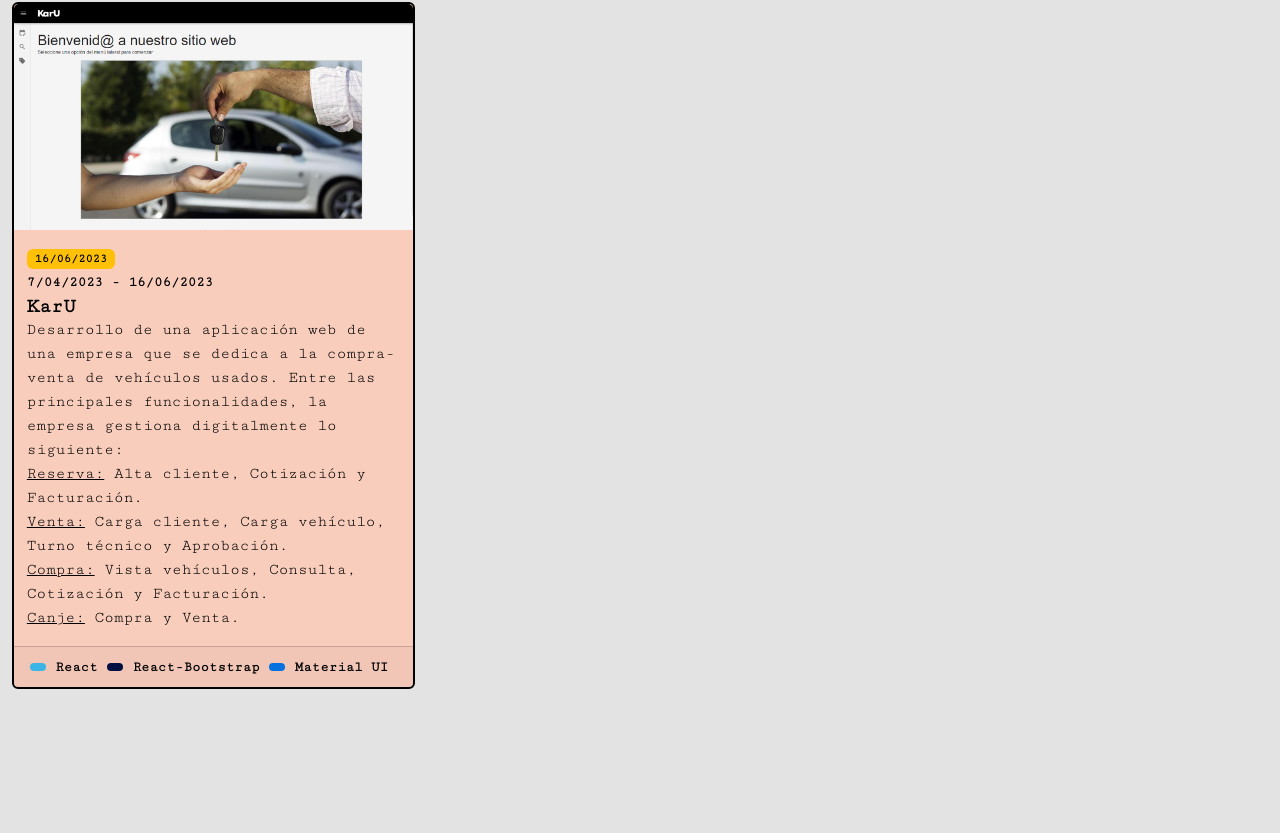
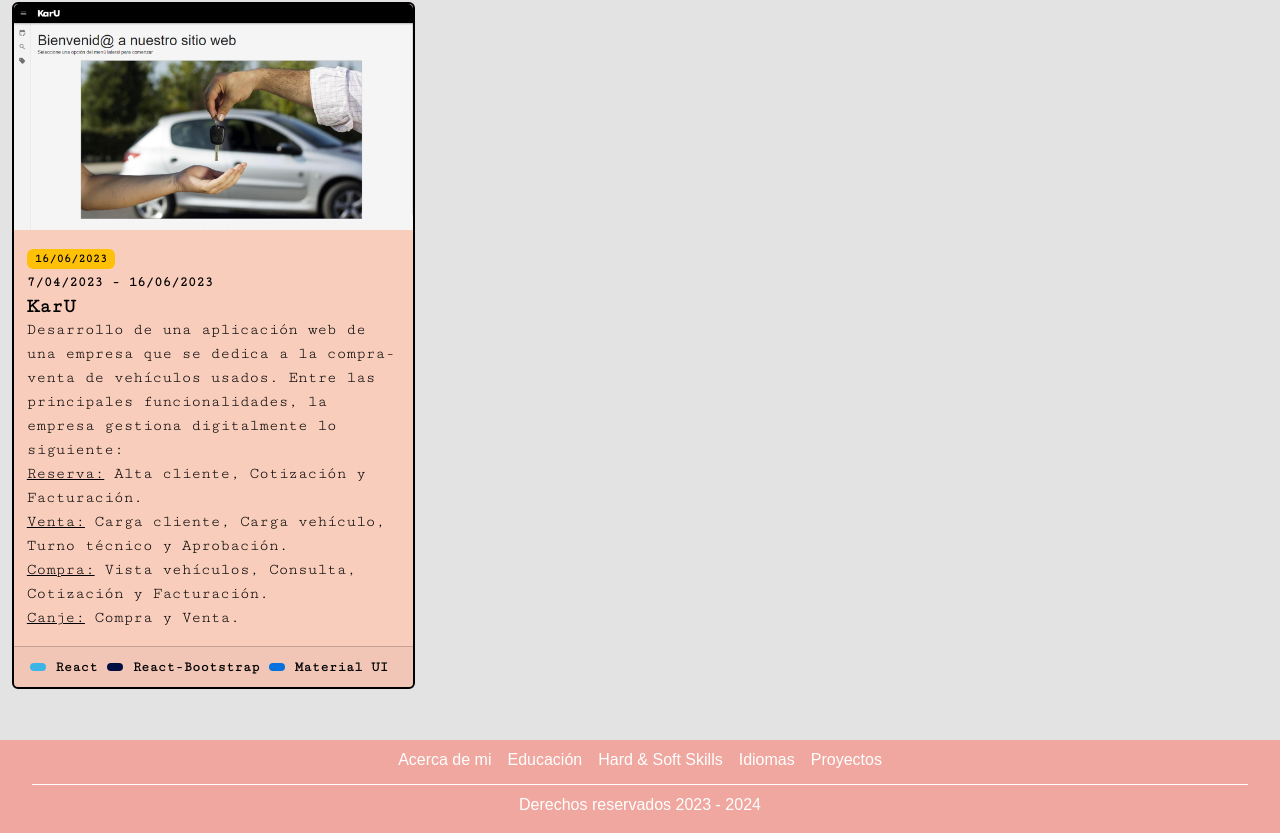
Before and after one commit to GabiiF/PortfolioFrontend, a plain HTML site: page index.html in a window 1280 px wide. Shown: the part 3632-4465 px from the top of the page. Before the commit the page ends 4321 px from the top, so only its background shows below. Drawn offline with nearby package versions, Linux system fonts and the light colour scheme; a web font is replaced by a local one.

Commit message:
creacion del footer

```diff
--- a/index.html
+++ b/index.html
@@ -151,7 +151,7 @@
     <!-- Termina Boostrap estudio-->
 
     <!-- Hard &Soft Skills-->
-    <div class="row justify-content-center">
+    <div id="soft-skills" class="row justify-content-center">
         <h2 class="seccion mb-0">Hard & Soft Skills</h2>
         <!-- 1er progress-->
         <div class="percent secciones col-sm-4 col-md-4 col-lg-4">
@@ -235,7 +235,7 @@
 
 
     <!-- Idiomas -->
-    <div>
+    <div id="idiomas" >
         <h2 class="seccion">Idiomas</h2>
     </div>
     <div class="container-fluid">
@@ -278,7 +278,7 @@
     <!-- Termina Idiomas-->
 
     <!-- Proyectos-->
-    <div>
+    <div id="proyectos">
         <h2 class="seccion">Proyectos</h2>
         <!-- PRUEBA-->
 
@@ -533,24 +533,37 @@
                                                 <source src="img/karU/karu-video.mp4" type="video/mp4">
                                                 Your browser does not support the video tag.
                                             </video>-->
-                                        </div>
                                     </div>
                                 </div>
+                            </div>
 
 
-                            </div>
                         </div>
                     </div>
                 </div>
             </div>
+        </div>
 
 
 
-        </div>
-        <!--termina modal-->
-        <!--termina 4to-->
+    </div>
+    <!--termina modal-->
+    <!--termina 4to-->
     </div>
     <!--Termino proyectos-->
+    <div id="pie">
+        <footer>
+            <ul class="nav justify-content-center border-bottom border-white pb-1 mb-2">
+                <li class="nav-item"><a href="#info-contact" class="nav-link px-2 text-white">Acerca de mi</a></li>
+                <li class="nav-item"><a href="#text-acercade" class="nav-link px-2 text-white">Educación</a></li>
+                <li class="nav-item"><a href="#soft-skills" class="nav-link px-2 text-white">Hard & Soft Skills</a></li>
+                <li class="nav-item"><a href="#idiomas" class="nav-link px-2 text-white">Idiomas</a></li>
+                <li class="nav-item"><a href="#proyectos" class="nav-link px-2 text-white">Proyectos</a></li>
+            </ul>
+            <p class="text-center text-white pb-0">Derechos reservados 2023 - 2024</p>
+        </footer>
+    </div>
+
 </body>
 
 </html>
--- a/style.css
+++ b/style.css
@@ -9,6 +9,9 @@ body {
     margin: 0;
     /* background-color: #DADADA;*/
     background-color: #e3e3e3;
+    position: relative;
+    padding-bottom: 9em;
+    min-height: 100vh;
 }
 .menu{
     position: sticky;
@@ -413,6 +416,17 @@ p.card-text {
 .card-body {
     --bs-card-spacer-x: 0.8rem;
 }
+
+#pie{
+    color: white;
+    font-size: 100%;
+    font-family: 'Hind Vadodara', sans-serif;
+    background-color: #efa79f;
+    padding: 0em 2em;
+    position: absolute;
+    bottom: 0;
+    width: 100%;
+}
 /*---------------------- Termina Idiomas ---------------------------*/
 @media only screen and (min-width: 320px) and (max-width: 544px) {
     #logoAP {
```
